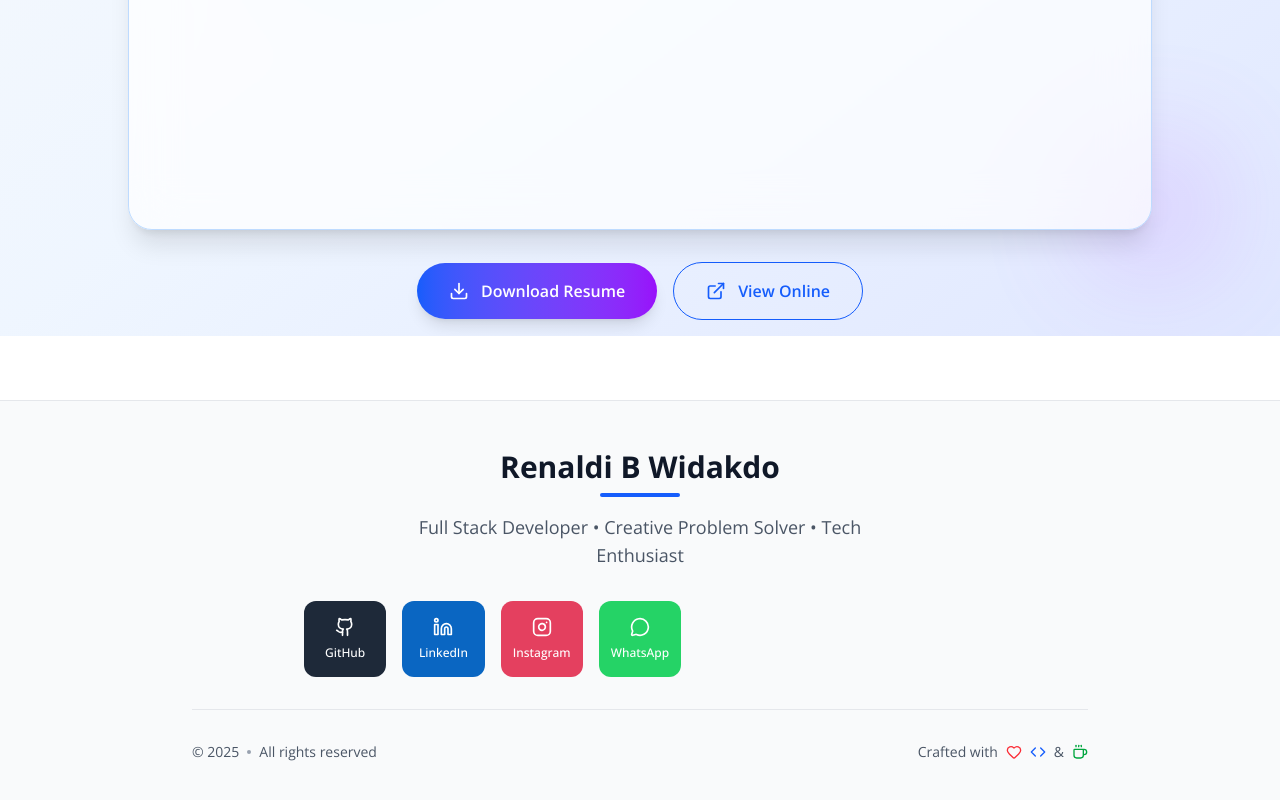
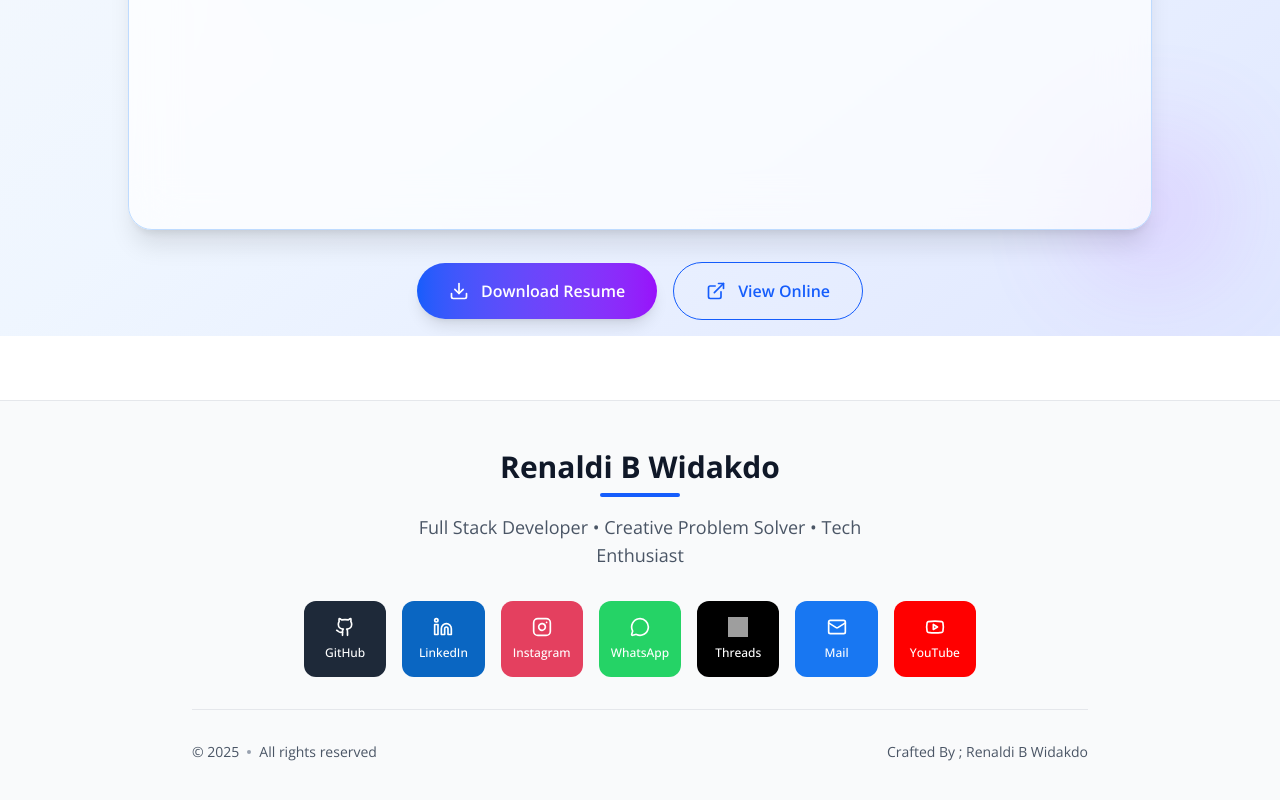
Before and after one commit to aldi1995/renaldi-portfolios, a React (Vite) app: page /resume in a window 1280 px wide. Shown: the part 693-1493 px from the top of the page. Built offline with nearby package versions, Linux system fonts and the light colour scheme; grey boxes are pictures that could not be loaded.

Commit message:
Add files via upload

```diff
--- a/src/Footer/Footer.jsx
+++ b/src/Footer/Footer.jsx
@@ -9,6 +9,7 @@ import {
   Heart,
   Coffee,
   Code,
+  Mail,
 } from "lucide-react";
 
 const Footer = () => {
@@ -38,15 +39,25 @@ const Footer = () => {
       bg: "bg-[#25D366]",
     },
     {
-
+      icon: <img src="/threads.svg" alt="Threads" className="w-5 h-5" />,
+      label: "Threads",
+      link: "https://www.threads.net/@renaldibagus95",
+      bg: "bg-black",
     },
     {
-
+      icon: <Mail className="w-5 h-5" />,
+      label: "Mail",
+      link: "mailto:rey.widakdo@gmail.com",
+      bg: "bg-[#1877F2]",
     },
     {
-
+      icon: <Youtube className="w-5 h-5" />,
+      label: "YouTube",
+      link: "https://www.youtube.com/renaldiwidakdo",
+      bg: "bg-[#FF0000]",
     },
   ];
+
 
   return (
     <footer className="mt-16 bg-gray-50 border-t border-gray-200">
@@ -93,11 +104,7 @@ const Footer = () => {
             </div>
 
             <div className="flex items-center space-x-2 text-sm">
-              <span>Crafted with</span>
-              <Heart className="w-4 h-4 text-red-500" />
-              <Code className="w-4 h-4 text-blue-600" />
-              <span>&</span>
-              <Coffee className="w-4 h-4 text-green-600" />
+              <span>Crafted By ; Renaldi B Widakdo</span>
             </div>
           </div>
         </div>
```
